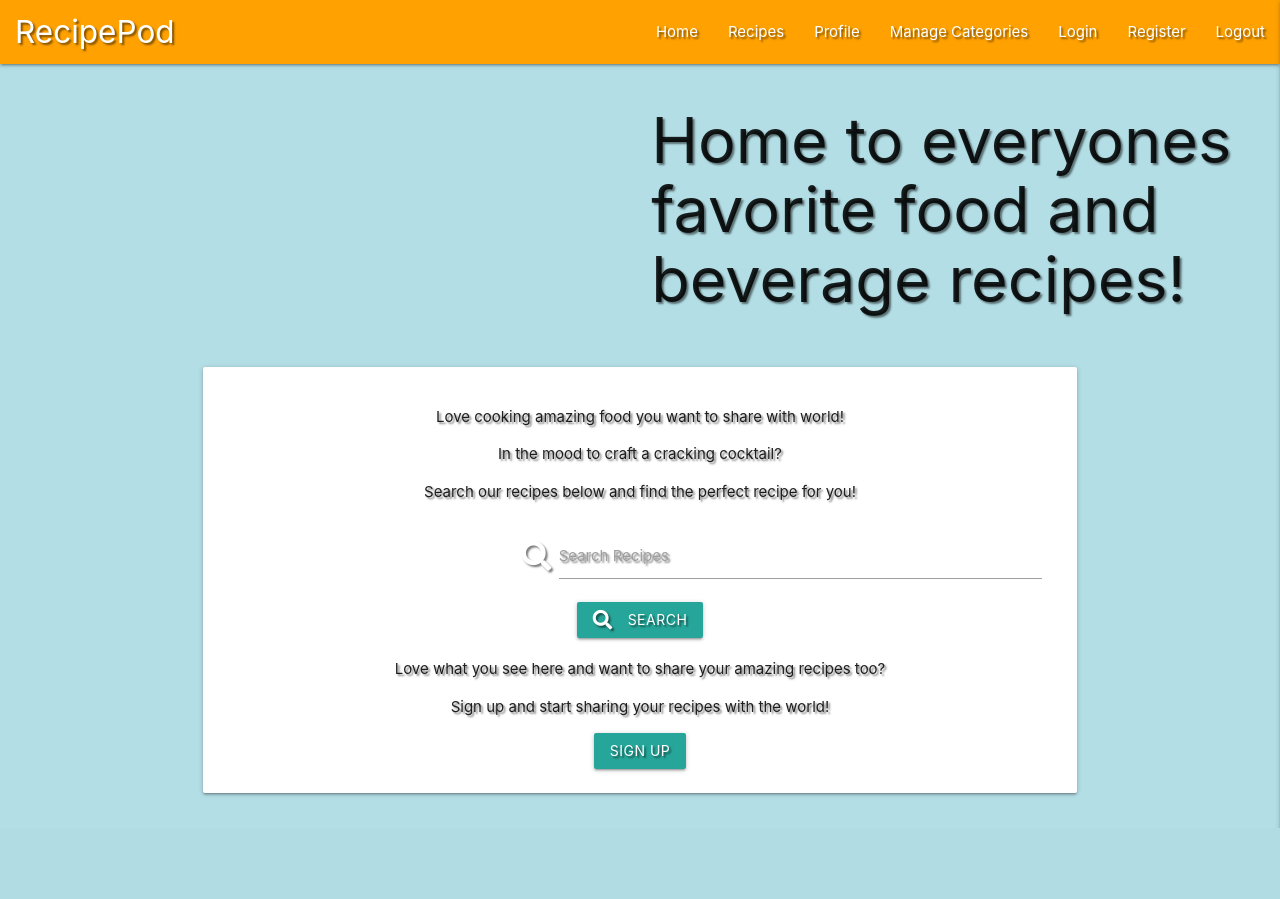
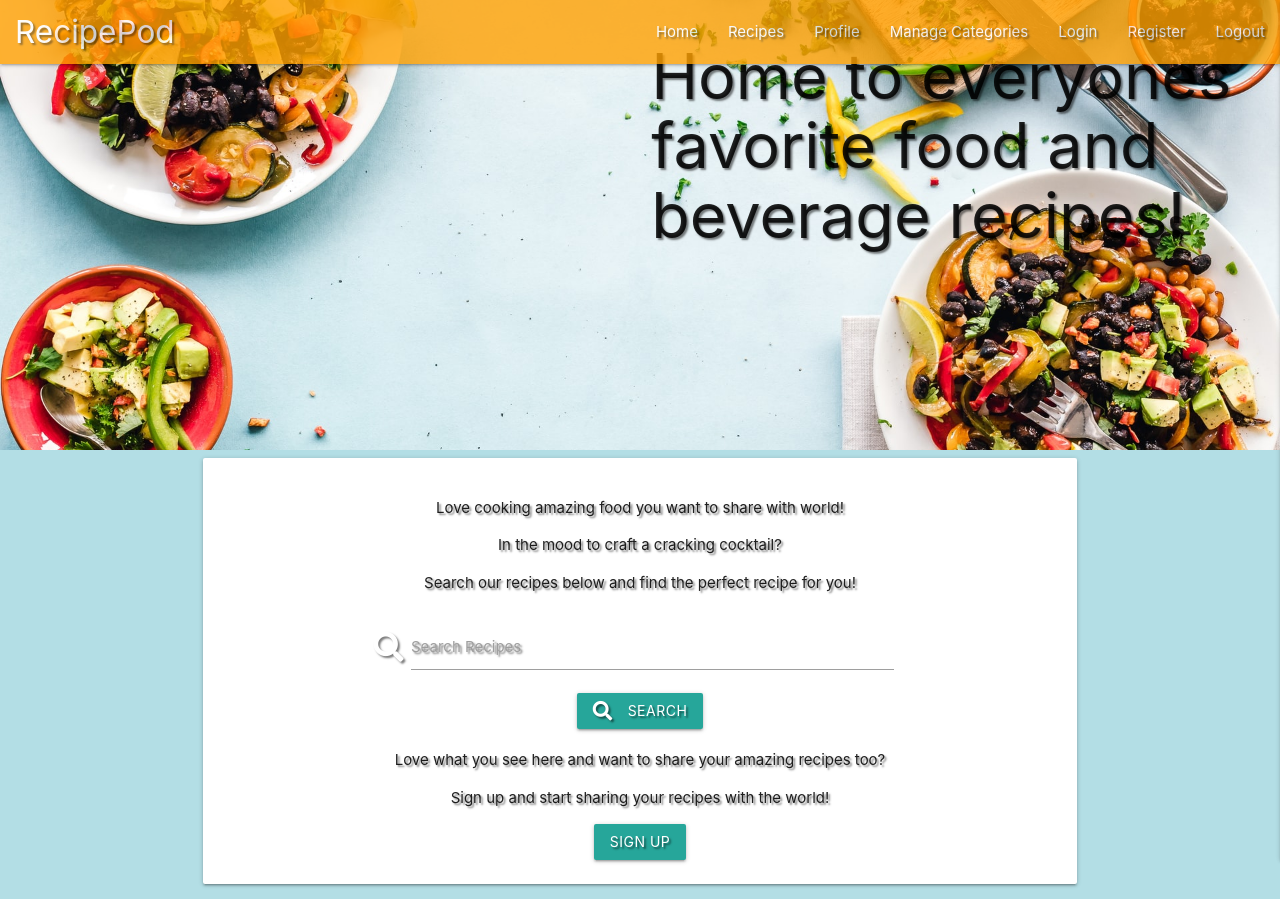
Before and after one commit to bozy15/recipe-pod, a Flask app: page / in a window 1280 px wide. Before the commit the page ends 828 px from the top, so only its background shows below. Run offline with Flask 2, Linux system fonts and the light colour scheme; parts of the project's set-up code (start-up, migrations or seed data) failed here and were passed over; some libraries are stand-ins or nearby versions.

Commit message:
Add CSS to navbar and search on index.html

```diff
--- a/static/css/style.css
+++ b/static/css/style.css
@@ -1,19 +1,23 @@
 body {
+  height: 100vh;
   background-color: #b3dee5;
 }
 
 .text-shadow {
-    text-shadow: 2px 2px 2px rgba(0, 0, 0, 0.5);
+  text-shadow: 2px 2px 2px rgba(0, 0, 0, 0.5);
 }
 
+/* --- BASE.HTML CSS --- */
 /* Navbar */
 nav.nav-extended,
 ul.sidenav {
+  position: fixed;
   background-color: #ffa101;
+  opacity: 0.8;
 }
 
 .sidenav li > a {
-    color: #fff;
+  color: #fff;
 }
 
 ul li:hover {
@@ -21,5 +25,18 @@
 }
 
 nav .brand-logo {
-    margin: 0 0 0 1rem;
+  margin: 0 0 0 1rem;
 }
+/* ---END OF BASE.HTML CSS --- */
+/* --- INDEX.HTML CSS --- */
+/* Hero image */
+.hero-image {
+  width: 100%;
+  height: 30rem;
+  background: url(../images/hero-image.jpg) no-repeat center center / cover;
+}
+
+/* Search Bar */
+.input-field.col.s12.m8 {
+  margin-inline-start: 8.5rem; /* centers the search bar on medium and large screens*/
+}
```
